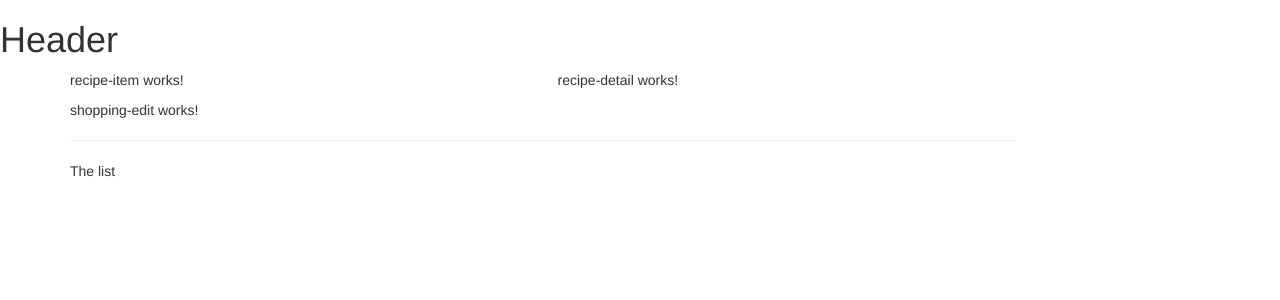
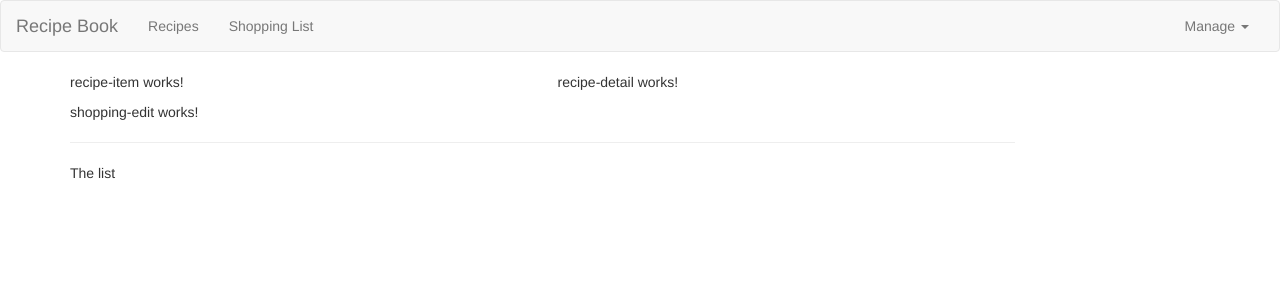
Before and after one commit to aguaholic/recipe-book, an Angular app: page / in a window 1280 px wide. Shown: the top 300 px of the page. Built offline with nearby package versions, Linux system fonts and the light colour scheme.

Commit message:
Implement and style Header

```diff
--- a/src/app/header/header.component.html
+++ b/src/app/header/header.component.html
@@ -1 +1,35 @@
-<h1>Header</h1>
+<nav class="navbar navbar-default">
+  <div class="container-fluid">
+    <div class="navbar-header">
+      <button
+        type="button"
+        class="navbar-toggle"
+        (click)="collapsed = !collapsed"
+      >
+        <span class="icon-bar" *ngFor="let iconBar of [1, 2, 3]"></span>
+      </button>
+      <a routerLink="/" class="navbar-brand">Recipe Book</a>
+    </div>
+    <div
+      class="navbar-collapse"
+      [class.collapse]="collapsed"
+      (window:resize)="collapsed = true"
+    >
+      <ul class="nav navbar-nav">
+        <li><a href="#">Recipes</a></li>
+        <li><a href="#">Shopping List</a></li>
+      </ul>
+      <ul class="nav navbar-nav navbar-right">
+        <li class="dropdown">
+          <a href="#" class="dropdown-toggle" role="button"
+            >Manage <span class="caret"></span
+          ></a>
+          <ul class="dropdown-menu">
+            <li><a href="#">Save Data</a></li>
+            <li><a href="#">Fetch Data</a></li>
+          </ul>
+        </li>
+      </ul>
+    </div>
+  </div>
+</nav>
--- a/src/app/header/header.component.ts
+++ b/src/app/header/header.component.ts
@@ -4,4 +4,6 @@
   selector: "app-header",
   templateUrl: "./header.component.html",
 })
-export class HeaderComponent {}
+export class HeaderComponent {
+  collapsed = true;
+}
```
